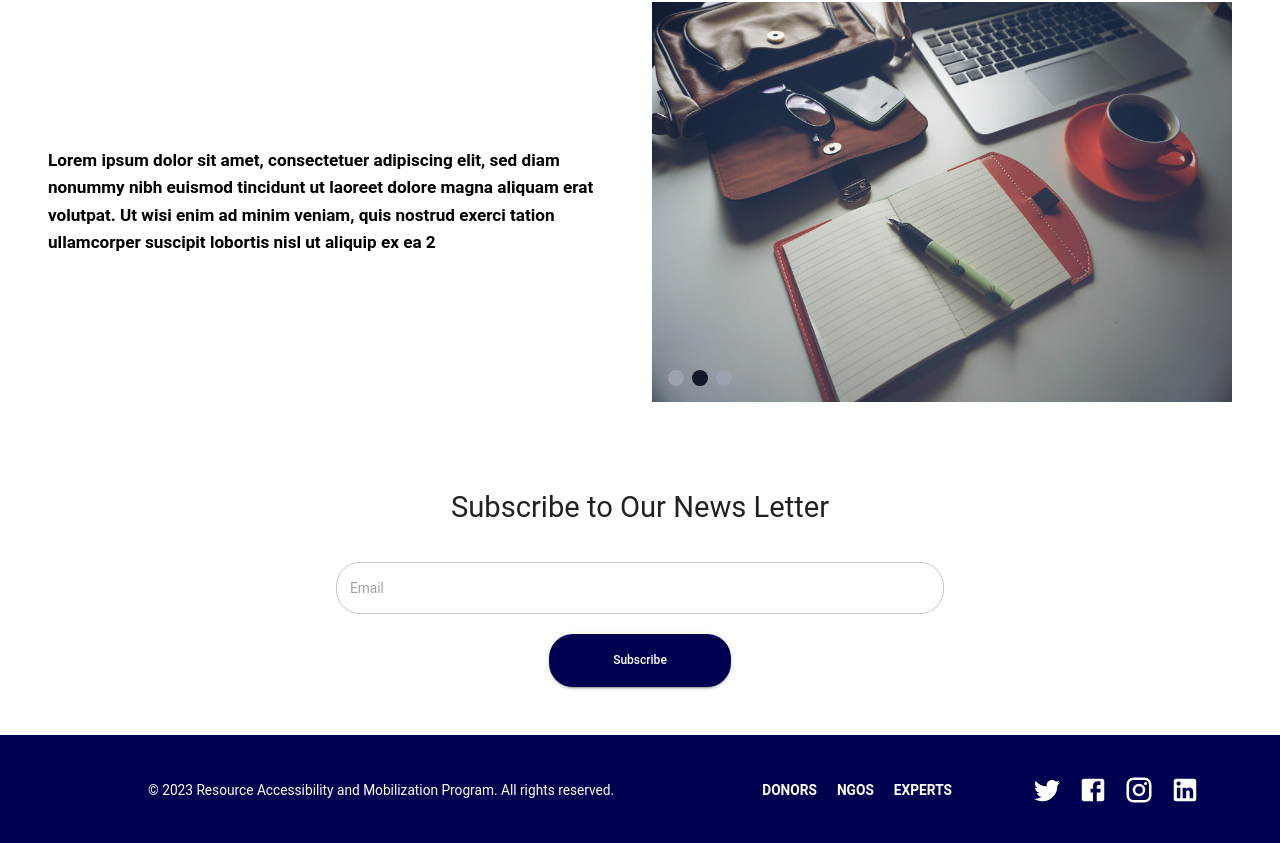
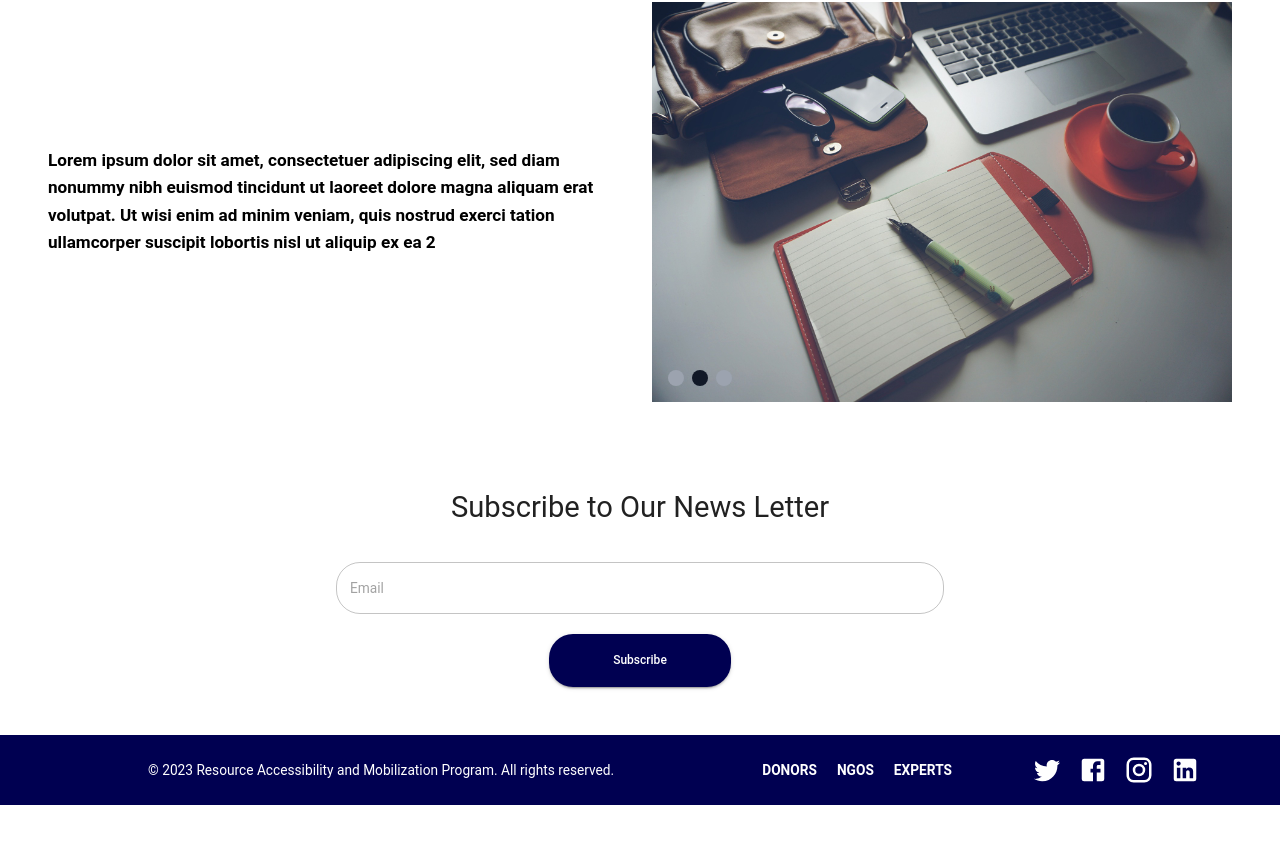
Before and after one commit to NickEinstein/RAMP, a React (Create React App) app: page / in a window 1280 px wide. Shown: the part 1635-2478 px from the top of the page. After the commit the page ends 2440 px from the top, so only its background shows below. Built offline with nearby package versions, Linux system fonts and the light colour scheme; no server answers.

Commit message:
correct footer height

```diff
--- a/src/features/landingPage/LandingPage.js
+++ b/src/features/landingPage/LandingPage.js
@@ -369,7 +369,7 @@ const HomePage = () => {
           </div>
         </div>
       </div>
-      <div className="flex md:justify-between flex-col md:flex-row md:gap-20 gap-6 items-center px-20 py-10 bg-primary-main text-white ">
+      <div className="flex md:justify-between flex-col md:flex-row md:gap-20 gap-6 items-center px-20 py-5 bg-primary-main text-white ">
         <div className="container text-center">
           <p className="">
             &copy; {new Date().getFullYear()} Resource Accessibility and
@@ -377,9 +377,15 @@ const HomePage = () => {
           </p>
         </div>
         <ul className="flex gap-5 items-center font-bold ">
-          <li>DONORS</li>
-          <li>NGOS</li>
-          <li>EXPERTS</li>
+          <Link to={RouteEnum.LOGIN}>
+            <li>DONORS</li>
+          </Link>
+          <Link to={RouteEnum.LOGIN}>
+            <li>NGOS</li>
+          </Link>
+          <Link to={RouteEnum.LOGIN}>
+            <li>EXPERTS</li>
+          </Link>
         </ul>
         <ul className="flex space-x-4">
           <li>
```
